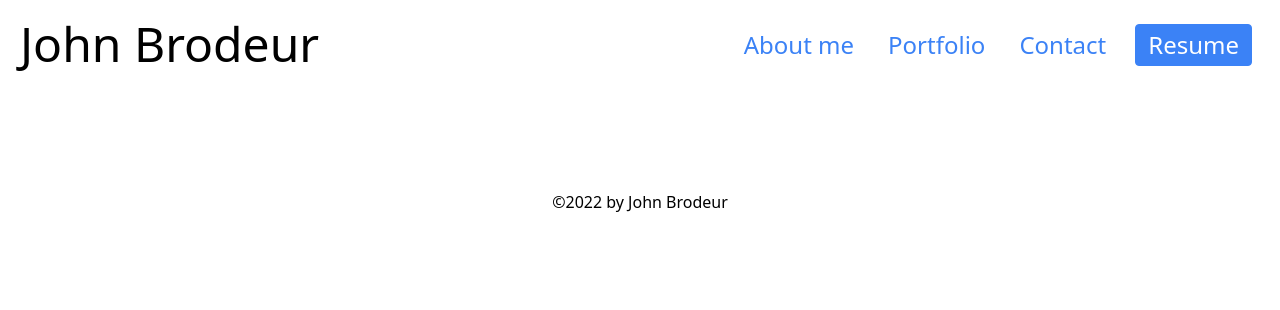
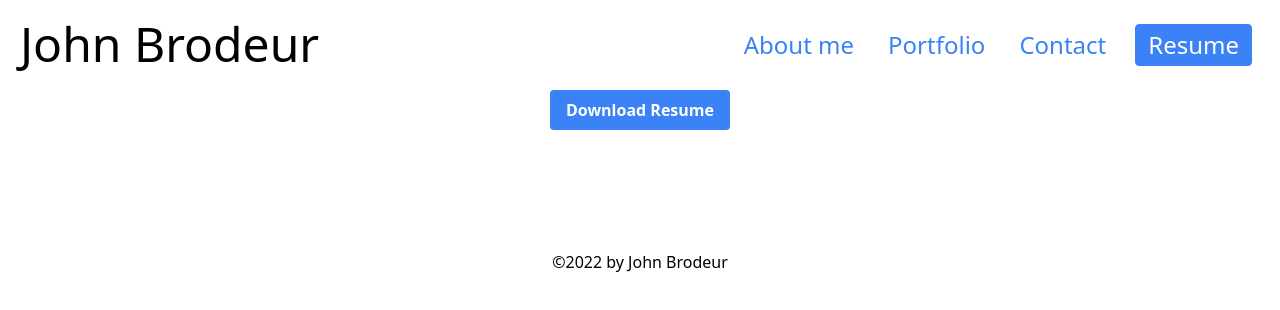
Before and after one commit to JPDBrodeur/jpdbrodeur.github.io, a React (Create React App) app: page / in a window 1280 px wide. Both pictures are taken after a click on the element "Resume". Shown: the top 310 px of the page. Built offline with nearby package versions, Linux system fonts and the light colour scheme; some icons are missing.

Commit message:
build for GitHub Pages

```diff
--- a/src/components/Resume/index.js
+++ b/src/components/Resume/index.js
@@ -1,6 +1,10 @@
 function Resume() {
   return (
-    <></>
+    <div className="flex justify-center">
+      <a href="https://jpdbrodeur.github.io/assets/docs/resume.pdf">
+        <button data-testid="button" target="_blank" className="bg-blue-500 hover:bg-blue-700 text-white font-bold py-2 px-4 rounded" type="submit">Download Resume</button>
+      </a>
+    </div>
   );
 }
 
```
